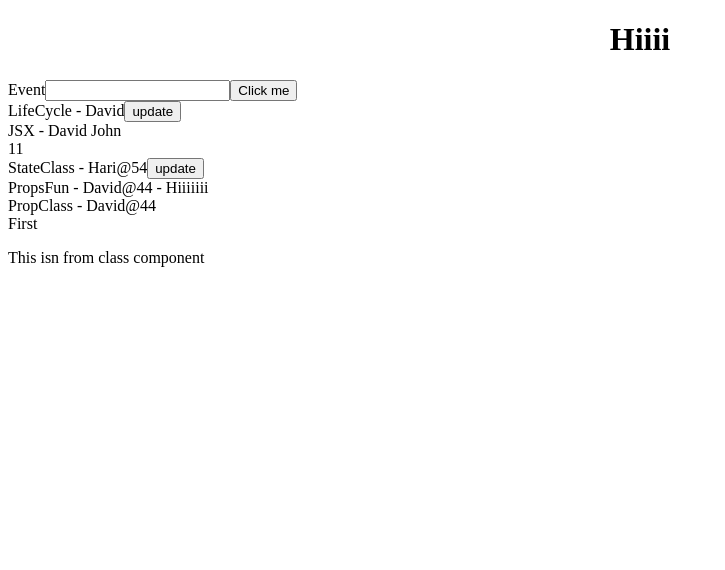
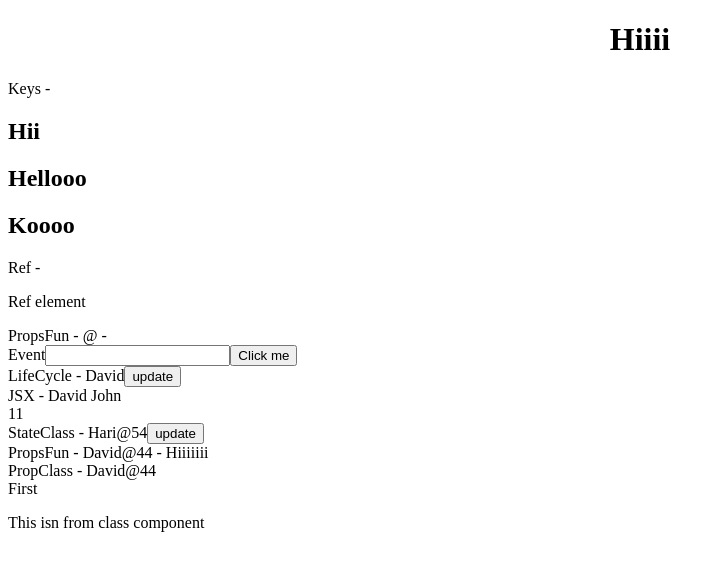
Before and after one commit to paravathmuhsin/react-basics, a React (Create React App) app: page / in a window 1280 px wide. Shown: the top 570 px of the page, without its empty margins (0-725 px from the left). Built offline with nearby package versions, Linux system fonts and the light colour scheme.

Commit message:
keys and Ref

```diff
--- a/src/App.js
+++ b/src/App.js
@@ -2,9 +2,11 @@ import "./App.css";
 import Event from "./Event";
 import First from "./First";
 import JSX from "./JSX";
+import Keys from "./Keys";
 import LifeCycle from "./LifeCycle";
 import PropClass from "./PropClass";
 import PropsFun from "./PropsFun";
+import Ref from "./Ref";
 import Second from "./Second";
 import StateClass from "./StateClass";
 
@@ -13,6 +15,8 @@ function App() {
   return (
     <div>
       <h1 className="App">Hiiii</h1>
+      <Keys />
+      <Ref />
       <Event />
       <LifeCycle />
       <JSX />
--- /dev/null
+++ b/src/Keys.js
@@ -0,0 +1,12 @@
+import React from "react";
+
+const Keys = () => {
+  const ar = [
+    <h2 key={1}>Hii</h2>,
+    <h2 key={2}>Hellooo</h2>,
+    <h2 key={3}>Koooo</h2>,
+  ];
+  return <div>Keys - {ar}</div>;
+};
+
+export default Keys;
--- /dev/null
+++ b/src/Ref.js
@@ -0,0 +1,21 @@
+import React, { useRef } from "react";
+import PropsFun from "./PropsFun";
+
+const Ref = () => {
+  const paraRef = useRef();
+  const clickHandler = () => {
+    console.log(paraRef);
+  };
+  return (
+    <div>
+      Ref -
+      <p ref={paraRef} onClick={clickHandler}>
+        Ref element
+      </p>
+      {/* <StateClass /> */}
+      <PropsFun />
+    </div>
+  );
+};
+
+export default Ref;
```
